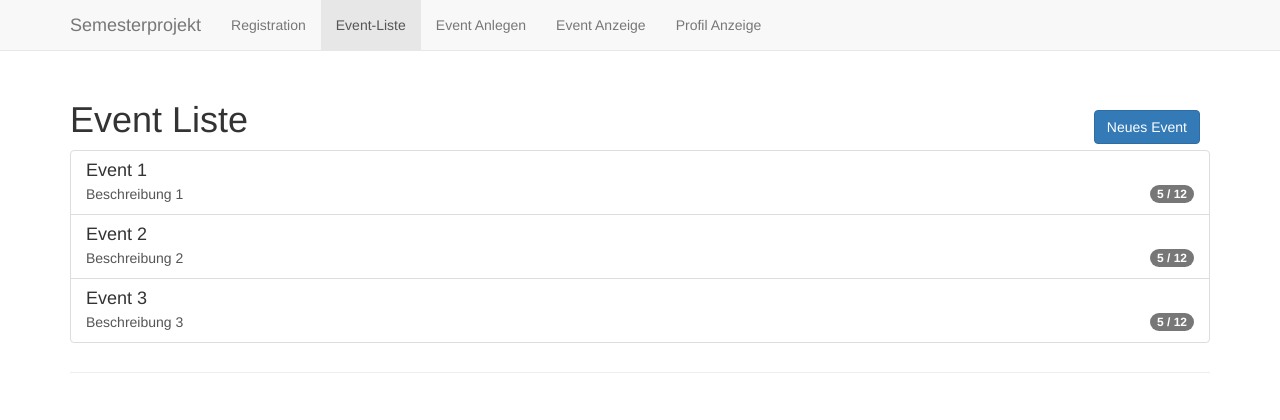
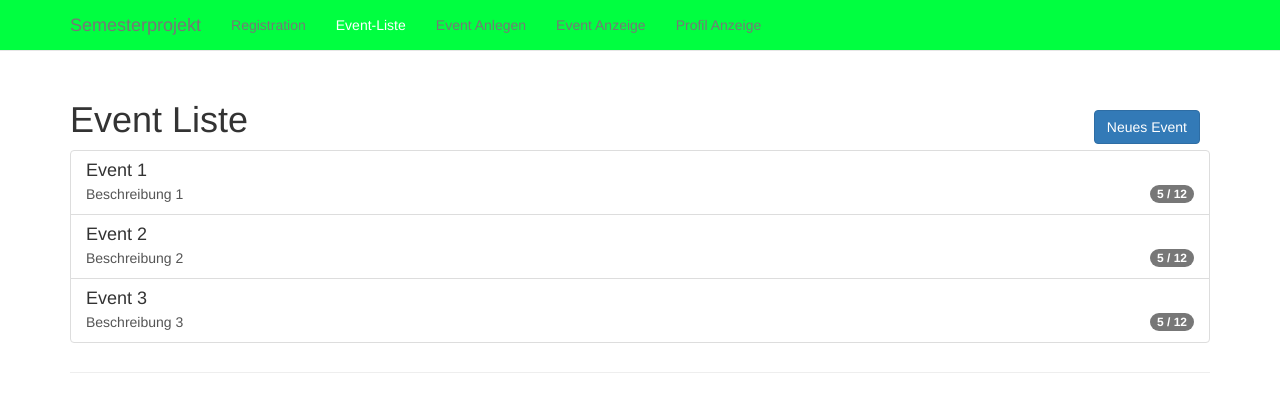
Before and after one commit to rugged517/Semesterprojekt-Webanwendung, a Java web app: page /eventPlanner/event_liste.html in a window 1280 px wide. Shown: the top 420 px of the page. Run offline with Tomcat 11, a stand-in JSP engine, Linux system fonts and the light colour scheme.

Commit message:
Update sticky-footer-navbar.css

```diff
--- a/eventPlanner/WebContent/sticky-footer-navbar.css
+++ b/eventPlanner/WebContent/sticky-footer-navbar.css
@@ -40,5 +40,15 @@
 
 h1 {
   margin: 0;
-    display: inline-block;
+  display: inline-block;
 }
+
+.navbar-default {
+    background-color: #00FF40;
+}
+
+.navbar-default .navbar-nav > .active > a, .navbar-default .navbar-nav > .active >
+ a:hover, .navbar-default .navbar-nav > .active > a:focus {
+color: white; /*BACKGROUND color for active*/
+background-color: #00FF40;
+}
```
